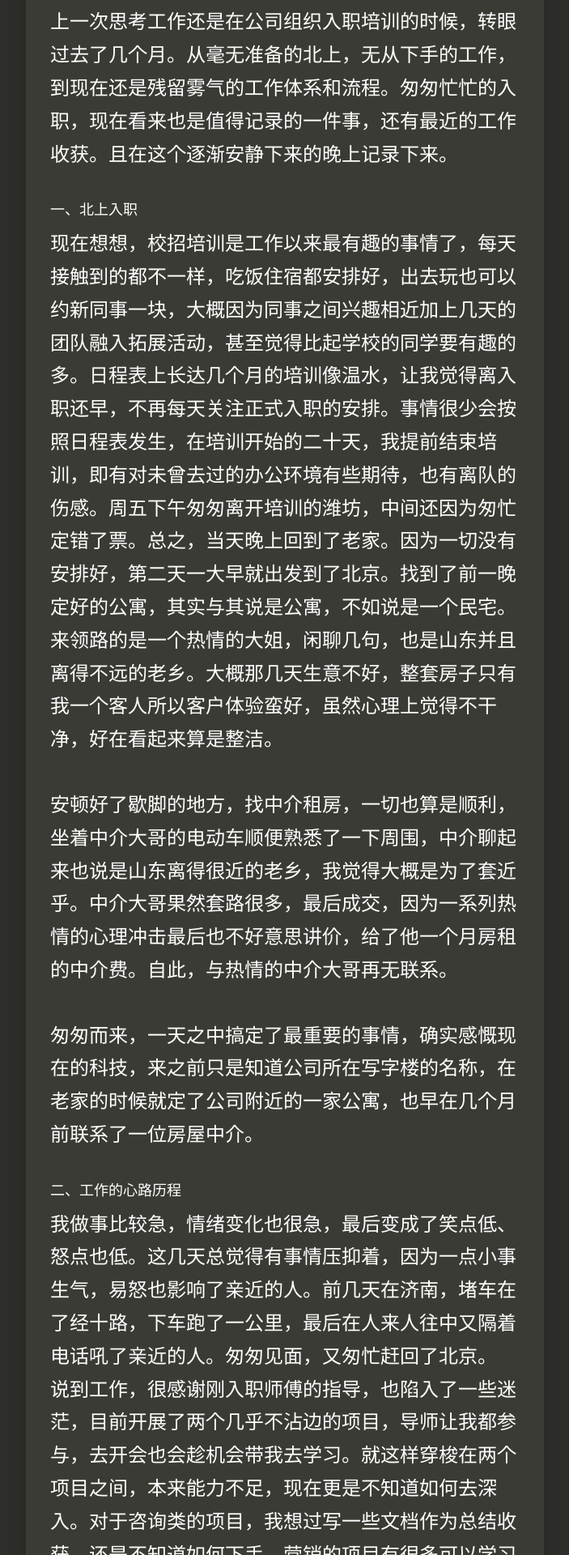
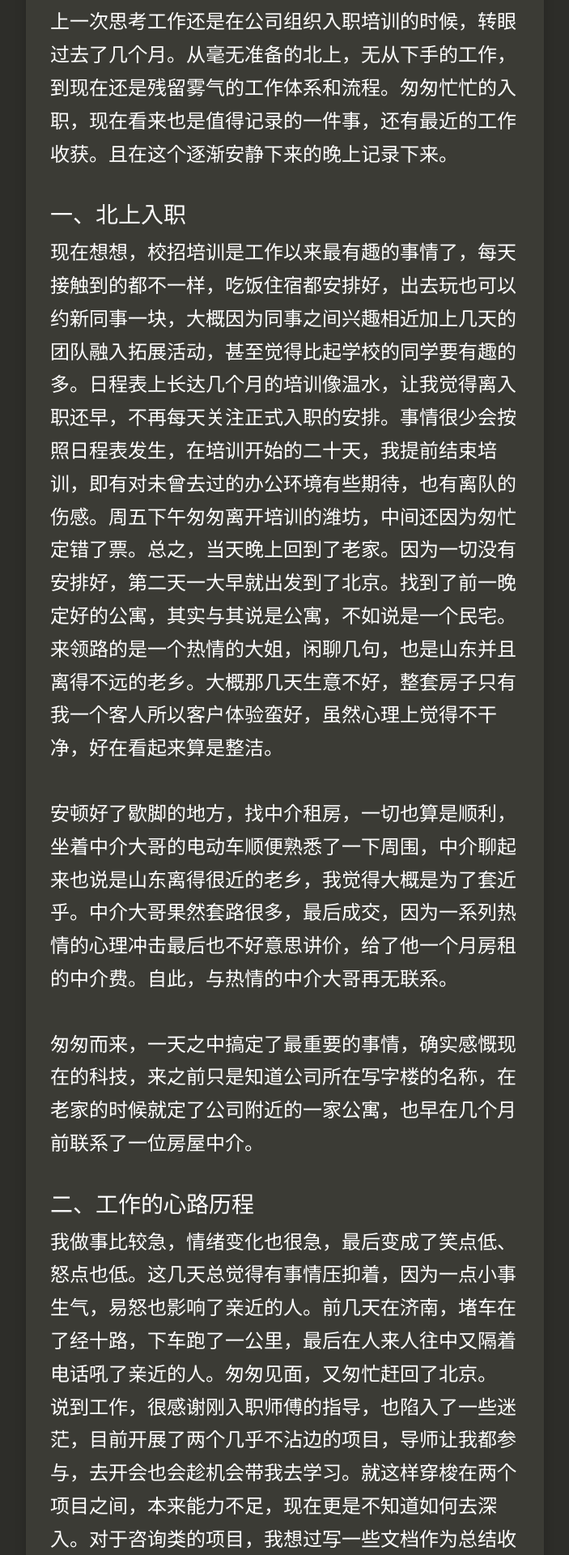
Before and after one commit to YanleiZ/yanleiz.github.com, a Jekyll site: the page built from _posts/2017-11-16-工作2017年11月16日.md, in a window 1280 px wide. Shown: the part 598-2518 px from the top of the page at 81% size, without its empty margins (288-991 px from the left). Built offline with Jekyll 4.4.1, drawn with Linux system fonts in a browser that asks for light colours; nearby versions of some CDN libraries; Markdown is read by kramdown in place of the engine named in the settings; comment, search, counter and statistics services are not loaded.

Commit message:
修改
修改2017年11月16日21:47:44

```diff
--- a/_posts/2017-11-16-工作2017年11月16日.md
+++ b/_posts/2017-11-16-工作2017年11月16日.md
@@ -15,14 +15,14 @@ tags:
 
 上一次思考工作还是在公司组织入职培训的时候，转眼过去了几个月。从毫无准备的北上，无从下手的工作，到现在还是残留雾气的工作体系和流程。匆匆忙忙的入职，现在看来也是值得记录的一件事，还有最近的工作收获。且在这个逐渐安静下来的晚上记录下来。
 
-#### 一、北上入职
+### 一、北上入职
 现在想想，校招培训是工作以来最有趣的事情了，每天接触到的都不一样，吃饭住宿都安排好，出去玩也可以约新同事一块，大概因为同事之间兴趣相近加上几天的团队融入拓展活动，甚至觉得比起学校的同学要有趣的多。日程表上长达几个月的培训像温水，让我觉得离入职还早，不再每天关注正式入职的安排。事情很少会按照日程表发生，在培训开始的二十天，我提前结束培训，即有对未曾去过的办公环境有些期待，也有离队的伤感。周五下午匆匆离开培训的潍坊，中间还因为匆忙定错了票。总之，当天晚上回到了老家。因为一切没有安排好，第二天一大早就出发到了北京。找到了前一晚定好的公寓，其实与其说是公寓，不如说是一个民宅。来领路的是一个热情的大姐，闲聊几句，也是山东并且离得不远的老乡。大概那几天生意不好，整套房子只有我一个客人所以客户体验蛮好，虽然心理上觉得不干净，好在看起来算是整洁。
 
 安顿好了歇脚的地方，找中介租房，一切也算是顺利，坐着中介大哥的电动车顺便熟悉了一下周围，中介聊起来也说是山东离得很近的老乡，我觉得大概是为了套近乎。中介大哥果然套路很多，最后成交，因为一系列热情的心理冲击最后也不好意思讲价，给了他一个月房租的中介费。自此，与热情的中介大哥再无联系。
 
 匆匆而来，一天之中搞定了最重要的事情，确实感慨现在的科技，来之前只是知道公司所在写字楼的名称，在老家的时候就定了公司附近的一家公寓，也早在几个月前联系了一位房屋中介。
 
-#### 二、工作的心路历程
+### 二、工作的心路历程
 我做事比较急，情绪变化也很急，最后变成了笑点低、怒点也低。这几天总觉得有事情压抑着，因为一点小事生气，易怒也影响了亲近的人。前几天在济南，堵车在了经十路，下车跑了一公里，最后在人来人往中又隔着电话吼了亲近的人。匆匆见面，又匆忙赶回了北京。
 说到工作，很感谢刚入职师傅的指导，也陷入了一些迷茫，目前开展了两个几乎不沾边的项目，导师让我都参与，去开会也会趁机会带我去学习。就这样穿梭在两个项目之间，本来能力不足，现在更是不知道如何去深入。对于咨询类的项目，我想过写一些文档作为总结收获，还是不知道如何下手。营销的项目有很多可以学习的点，还是觉得这些知识只窥见一部分，没有一个全面的概念。
 
```
